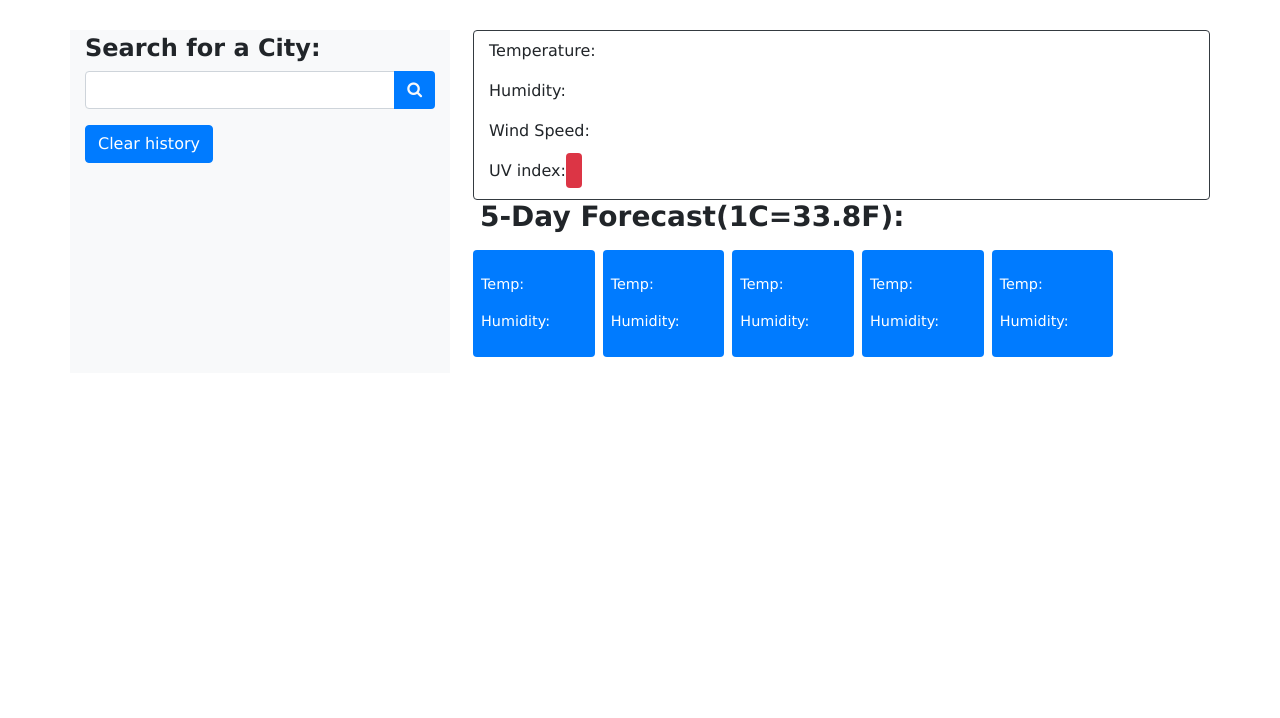
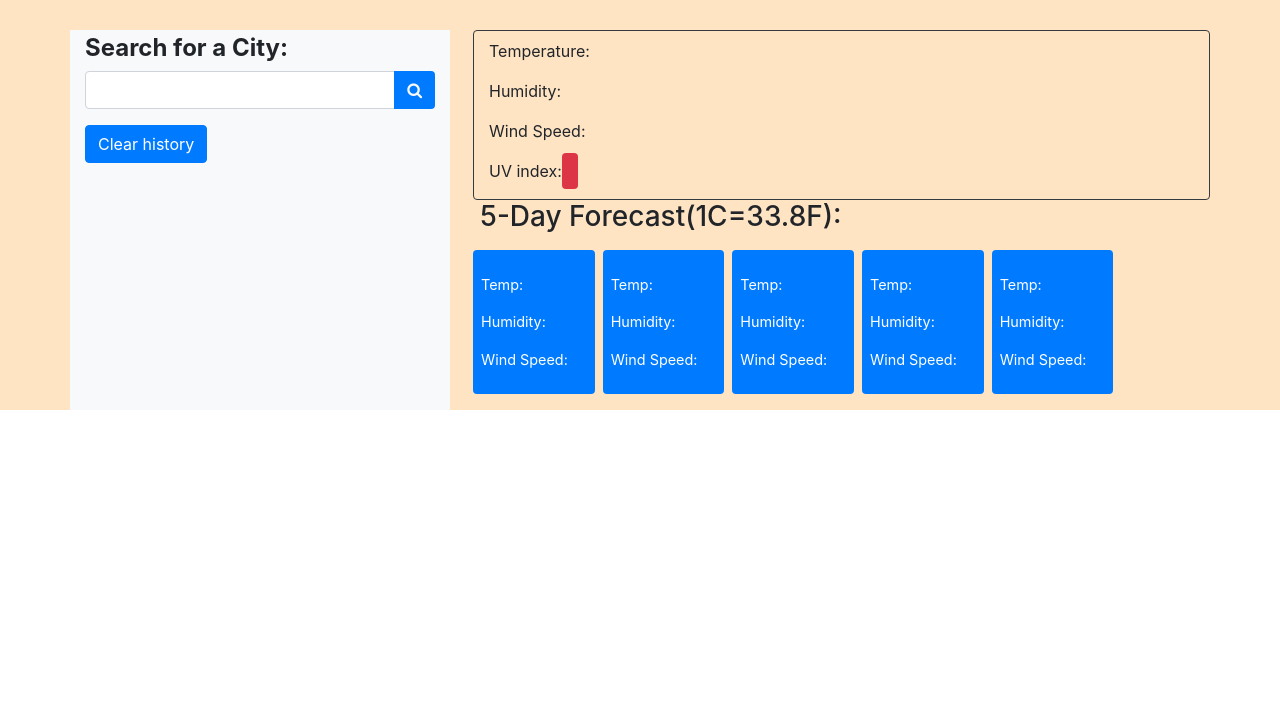
Before and after one commit to harrisfd/supperweatherdashboardFDH, a plain HTML site: page index.html in a window 1280 px wide. Shown: the part 82-800 px from the top of the page. Drawn offline with nearby package versions, Linux system fonts and the light colour scheme; no server answers.

Commit message:
added styling

```diff
--- a/assets/scripts/scripts.js
+++ b/assets/scripts/scripts.js
@@ -26,8 +26,9 @@ function fiveday(lat, lon) {
         })
 }
 
+
 //Declare a variable to store the searched city
-// var city="";
+// var city = "";
 // variable declaration
 var searchCity = $("#search-city");
 var searchButton = $("#search-button");
@@ -64,7 +65,7 @@ function currentWeather(city) {
     $.ajax({
         url: queryURL,
         method: "GET",
-    }).then(function (res) {
+    }).then(function (response) {
 
         // parse the response to display the current weather including the City name. the Date and the weather icon.
         console.log(response);
@@ -114,7 +115,7 @@ function currentWeather(city) {
 // This function returns the UVIindex response.
 function UVIndex(ln, lt) {
     //lets build the url for uvindex.
-    var uvqURL = "https://api.openweathermap.org/data/2.5/uvi?appid=" + apikey + "&lat=" + lat + "&lon=" + lon;
+    var uvqURL = "https://api.openweathermap.org/data/2.5/uvi?appid=" + apikey + "&lat=" + lt + "&lon=" + ln;
     $.ajax({
         url: uvqURL,
         method: "GET"
@@ -138,12 +139,15 @@ function forecast(cityid) {
             var iconurl = "https://openweathermap.org/img/wn/" + iconcode + ".png";
             var tempK = response.list[((i + 1) * 8) - 1].main.temp;
             var tempF = (((tempK - 273.5) * 1.80) + 32).toFixed(2);
+            // var windsmph = (((ws * 2.237) *1.80) +32).toFixed(1);
             var humidity = response.list[((i + 1) * 8) - 1].main.humidity;
+
 
             $("#fDate" + i).html(date);
             $("#fImg" + i).html("<img src=" + iconurl + ">");
             $("#fTemp" + i).html(tempF + "&#8457");
             $("#fHumidity" + i).html(humidity + "%");
+            $("#fcurrentWSpeed").html(currentWSpeed + "MPH");
         }
 
     });
--- a/assets/styles/style.css
+++ b/assets/styles/style.css
@@ -4,7 +4,9 @@
 
   body {
     font-size: 16px;
+    background-color: black;
     font-family: Verdana, Geneva, Tahoma, sans-serif;
+    background-color:bisque;
   }
   h3 {
     font-weight: bold;
--- a/index.html
+++ b/index.html
@@ -14,16 +14,18 @@
   <link rel="stylesheet" href="https://cdnjs.cloudflare.com/ajax/libs/twitter-bootstrap/4.0.0/css/bootstrap.min.css" />
   <!-- Font Awesome CSS Icons (For cool glyphicons) -->
   <link rel="stylesheet" href="https://maxcdn.bootstrapcdn.com/font-awesome/4.5.0/css/font-awesome.min.css">
-  <link rel="stylesheet" href="./assets/styles/style.css">
+
 
 </head>
 
 <body>
+    <div style="background-color:bisque;">
     <!--Jumbotron for Title-->
-  <div class="jumbotron container-fluid mt-2 text-center p-2" style="background-color:#700606 ;color: white;">
+     <div class="jumbotron container-fluid mt-2 text-center p-2" style="background-color:#700606 ;color: white;">
     <h1> <strong>Weather Dashboard</strong></h1>
   </div>
-  <div class="container">
+  <div style="background-color:bisque;">
+    <div class="container">
     <!--Row for searching a city-->
     <div class="row">
       <div class="col-sm-4 bg-light">
@@ -61,30 +63,35 @@
               <p id="fImg0"></p>
               <p>Temp:<span id="fTemp0"></span></p>
               <p>Humidity:<span id="fHumidity0"></span></p>
+              <p>Wind Speed:<span class="current" id="wind-speed"></span></p>
             </div>
             <div class="col-sm-2 bg-primary forecast text-white ml-2 mb-3 p-2 mt-2 rounded">
               <p id="fDate1"></p>
               <p id="fImg1"></p>
               <p>Temp:<span id="fTemp1"></span></p>
               <p>Humidity:<span id="fHumidity1"></span></p>
+              <p>Wind Speed:<span class="current" id="wind-speed"></span></p>
             </div>
             <div class="col-sm-2 bg-primary forecast text-white ml-2 mb-3 p-2 mt-2 rounded">
               <p id="fDate2"></p>
               <p id="fImg2"></p>
               <p>Temp:<span id="fTemp2"></span></p>
               <p>Humidity:<span id="fHumidity2"></span></p>
+              <p>Wind Speed:<span class="current" id="wind-speed"></span></p>
             </div>
             <div class="col-sm-2 bg-primary forecast text-white ml-2 mb-3 p-2 mt-2 rounded">
               <p id="fDate3"></p>
               <p id="fImg3"></p>
               <p>Temp:<span id="fTemp3"></span></p>
               <p>Humidity:<span id="fHumidity3"></span></p>
+              <p>Wind Speed:<span class="current" id="wind-speed"></span></p>
             </div>
             <div class="col-sm-2 bg-primary forecast text-white ml-2 mb-3 p-2 mt-2 rounded">
               <p id="fDate4"></p>
               <p id="fImg4"></p>
               <p>Temp:<span id="fTemp4"></span></p>
               <p>Humidity:<span id="fHumidity4"></span></p>
+              <p>Wind Speed:<span class="current" id="wind-speed"></span></p>
             </div>
           </div>
         </div>
```
